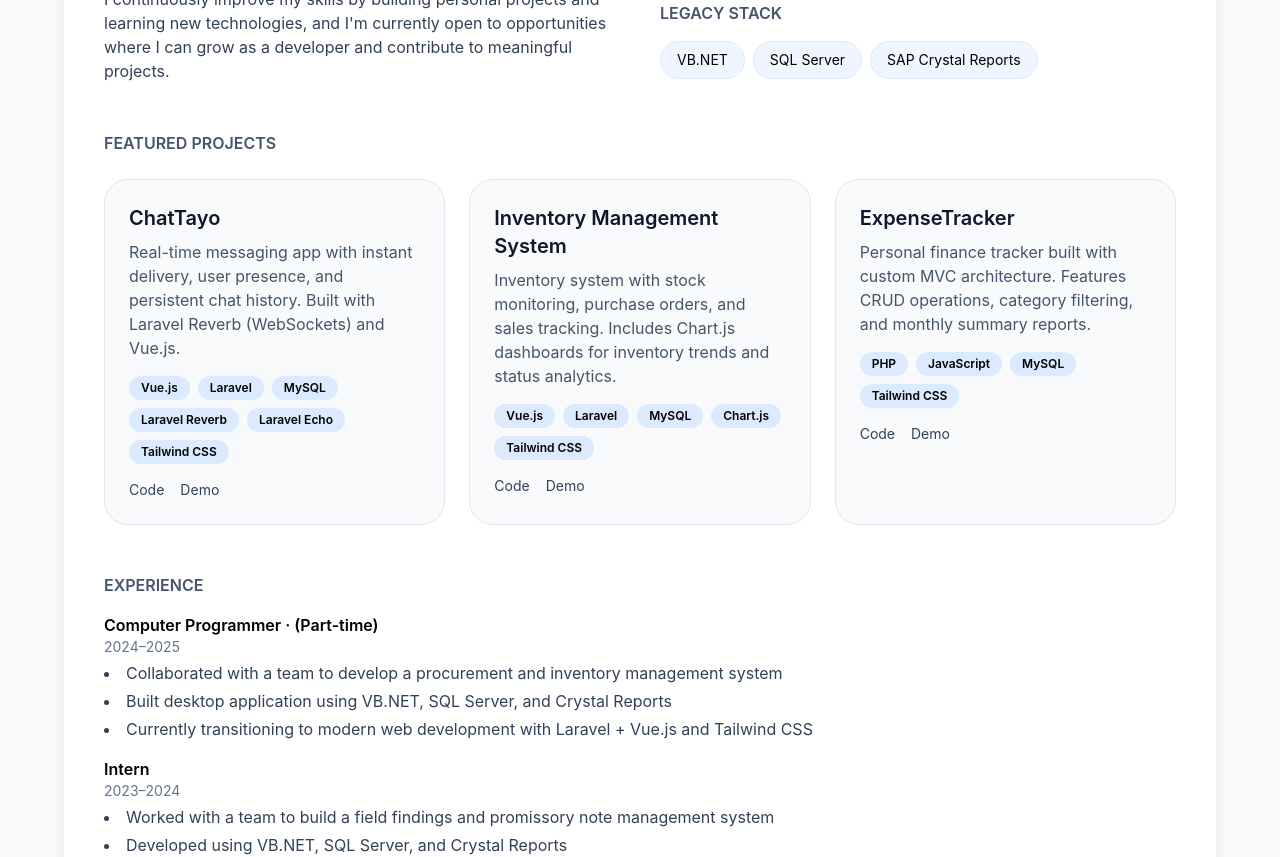
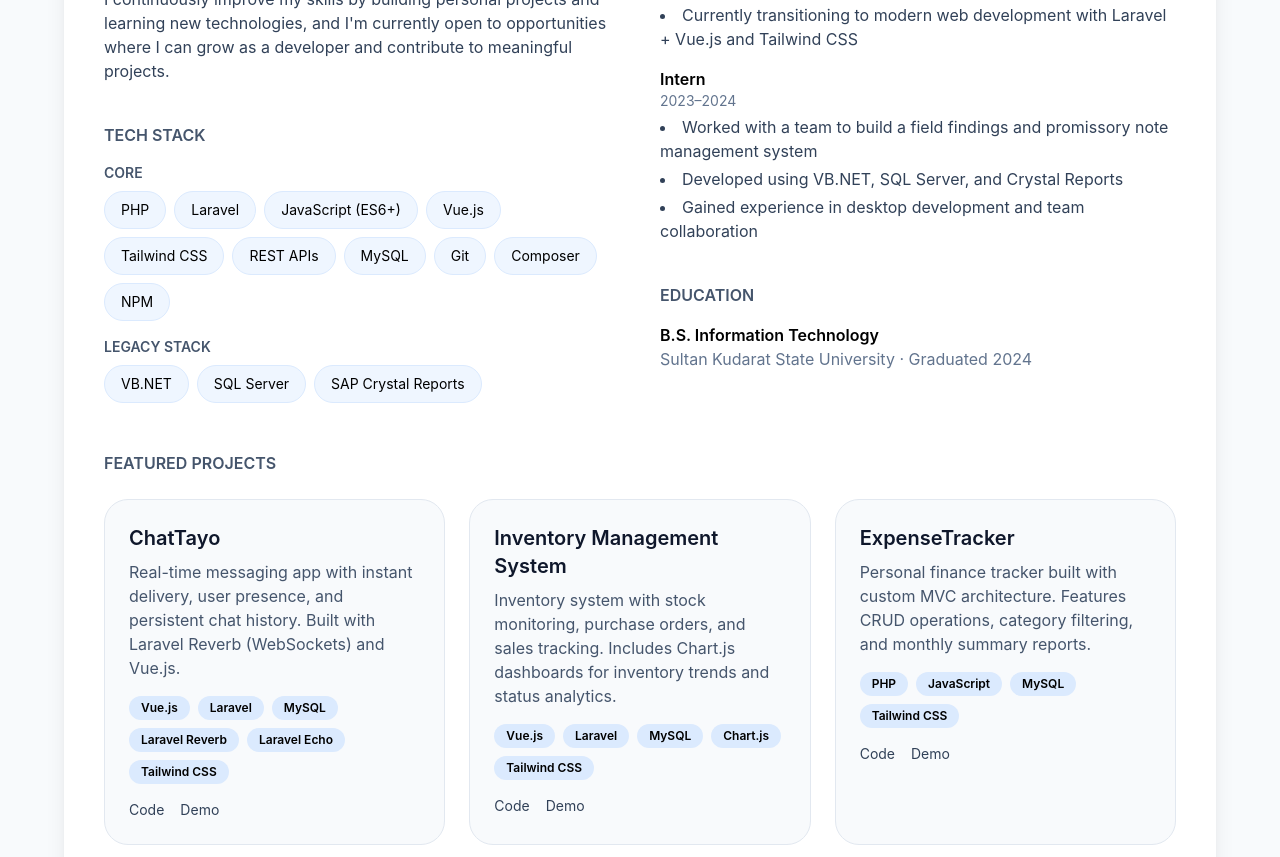
Before and after one commit to dennis102001/personal_portfolio, a Vue app: page / in a window 1280 px wide. Shown: the part 540-1397 px from the top of the page. Built offline with nearby package versions, Linux system fonts and the light colour scheme.

Commit message:
docs(HomeView): update layout sections

```diff
--- a/src/views/HomeView.vue
+++ b/src/views/HomeView.vue
@@ -54,8 +54,11 @@
         </a>
       </div>
 
+      <!-- About & Experience -->
+      <div class="grid md:grid-cols-2 gap-10 mb-12">
         <!-- About & Skills -->
-      <div class="grid md:grid-cols-2 gap-10 mb-12">
+        <div class="flex flex-col gap-10">
+
           <div>
             <h2 class="uppercase font-semibold text-slate-600 mb-4">
               About
@@ -70,10 +73,15 @@
             </p>
           </div>
 
-        <div class="grid md:grid-cols-1 gap-4">
           <div>
             <h2 class="uppercase font-semibold text-slate-600 mb-4">
-              Tech Stack
+              Tech stack
+            </h2>
+
+            <div class="grid grid-cols-1 gap-4">
+              <div>
+                <h2 class="uppercase font-semibold text-sm text-slate-600 mb-2">
+                  Core
                 </h2>
 
                 <div class="flex flex-wrap gap-2">
@@ -88,7 +96,7 @@
               </div>
 
               <div>
-            <h2 class="uppercase font-semibold text-slate-600 mb-4">
+                <h2 class="uppercase font-semibold text-sm text-slate-600 mb-2">
                   Legacy Stack
                 </h2>
 
@@ -103,49 +111,12 @@
                 </div>
               </div>
             </div>
+          </div>
 
         </div>
 
-      <!-- Projects -->
-      <div class="mb-12">
-        <h2 class="uppercase font-semibold text-slate-600 mb-6">
-          Featured Projects
-        </h2>
-
-        <div class="grid lg:grid-cols-3 gap-6">
-          <div
-            v-for="project in projects"
-            :key="project.title"
-            class="p-6 rounded-3xl border border-slate-200 bg-slate-50 hover:bg-white hover:shadow-lg transition"
-          >
-            <h3 class="text-xl font-semibold text-slate-900">
-              {{ project.title }}
-            </h3>
-
-            <p class="text-slate-600 mt-2">
-              {{ project.description }}
-            </p>
-
-            <div class="flex flex-wrap gap-2 my-4">
-              <span
-                v-for="tag in project.tags"
-                :key="tag"
-                class="px-3 py-1 rounded-full bg-blue-100 text-xs font-semibold"
-              >
-                {{ tag }}
-              </span>
-            </div>
-
-            <div class="flex gap-4 text-sm text-blue-900">
-              <a href="#">Code</a>
-              <a href="#">Demo</a>
-            </div>
-          </div>
-        </div>
-      </div>
-
         <!-- Experience & Education -->
-      <div class="grid md:grid-cols-1 gap-10">
+        <div class="flex flex-col gap-10">
           <div>
             <h2 class="uppercase font-semibold text-slate-600 mb-4">
               Experience
@@ -193,6 +164,46 @@
                 </p>
               </div>
 
+            </div>
+          </div>
+        </div>
+
+      </div>
+
+      <!-- Projects -->
+      <div class="mb-12">
+        <h2 class="uppercase font-semibold text-slate-600 mb-6">
+          Featured Projects
+        </h2>
+
+        <div class="grid lg:grid-cols-3 gap-6">
+          <div
+            v-for="project in projects"
+            :key="project.title"
+            class="p-6 rounded-3xl border border-slate-200 bg-slate-50 hover:bg-white hover:shadow-lg transition"
+          >
+            <h3 class="text-xl font-semibold text-slate-900">
+              {{ project.title }}
+            </h3>
+
+            <p class="text-slate-600 mt-2">
+              {{ project.description }}
+            </p>
+
+            <div class="flex flex-wrap gap-2 my-4">
+              <span
+                v-for="tag in project.tags"
+                :key="tag"
+                class="px-3 py-1 rounded-full bg-blue-100 text-xs font-semibold"
+              >
+                {{ tag }}
+              </span>
+            </div>
+
+            <div class="flex gap-4 text-sm text-blue-900">
+              <a href="#">Code</a>
+              <a href="#">Demo</a>
+            </div>
           </div>
         </div>
       </div>
```
Lines whose indentation alone changed are shown as unchanged.
